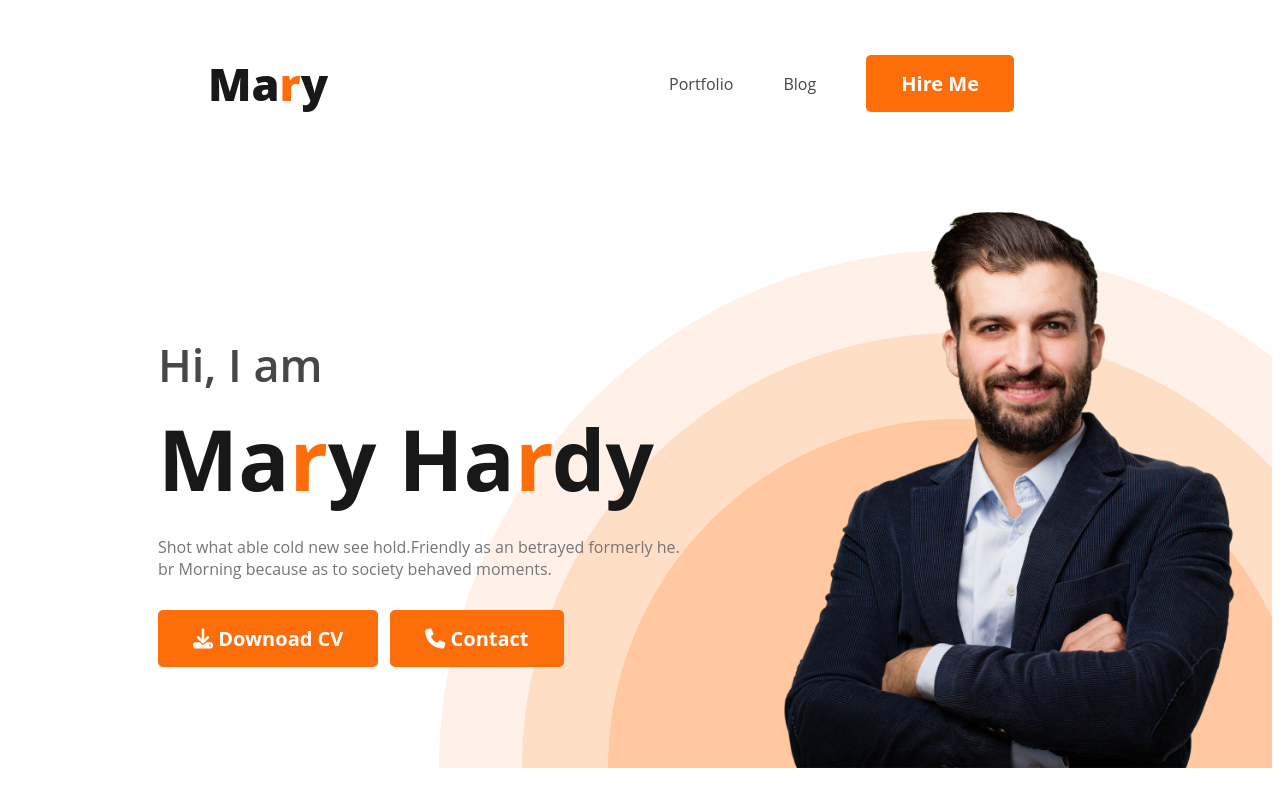
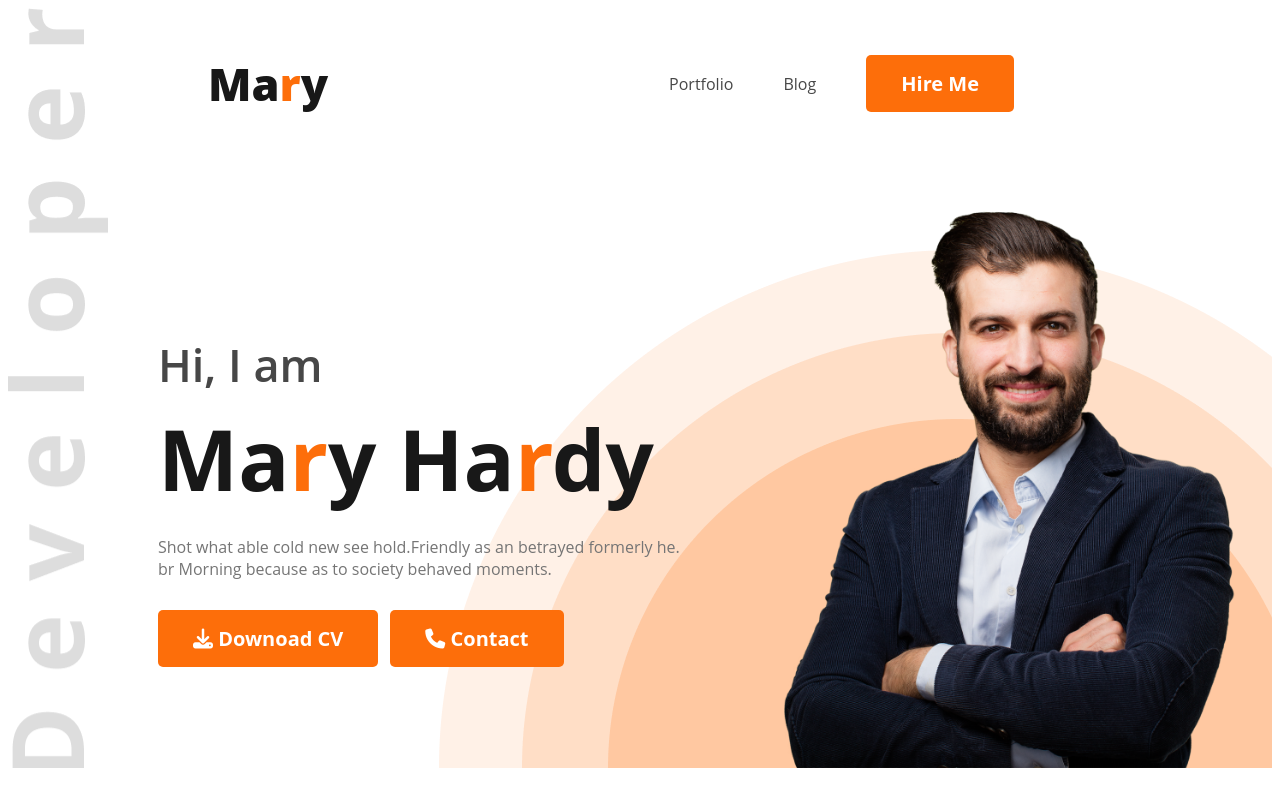
Before and after one commit to mdnuruzzaman123/Practice-WebDev-Portfolio, a plain HTML site: page index.html in a window 1280 px wide. Shown: the top 800 px of the page. Drawn offline with Linux system fonts and the light colour scheme.

Commit message:
:last final commit

```diff
--- a/styles/style.css
+++ b/styles/style.css
@@ -82,9 +82,9 @@ nav a:hover{
 /* header style */
 header{
     color: #FFF8F3;
-    background-image: url(../images/header_bg.png);
+    background-image: url(../images/header_bg.png), url(../images/developer.png);
     background-repeat: no-repeat;
-    background-position: bottom right;
+    background-position: bottom right , top left;
 }
 /* about section styles */
 main{
```
